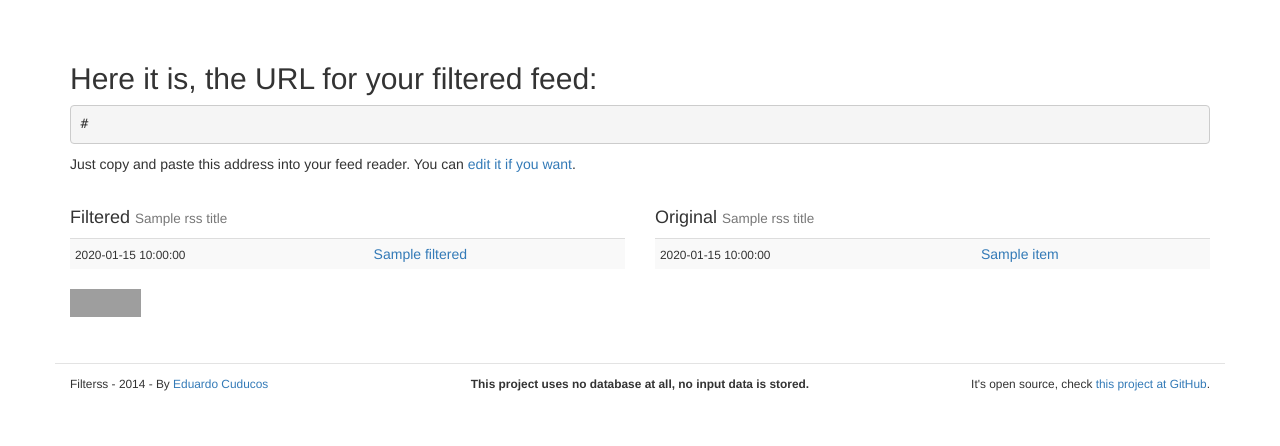
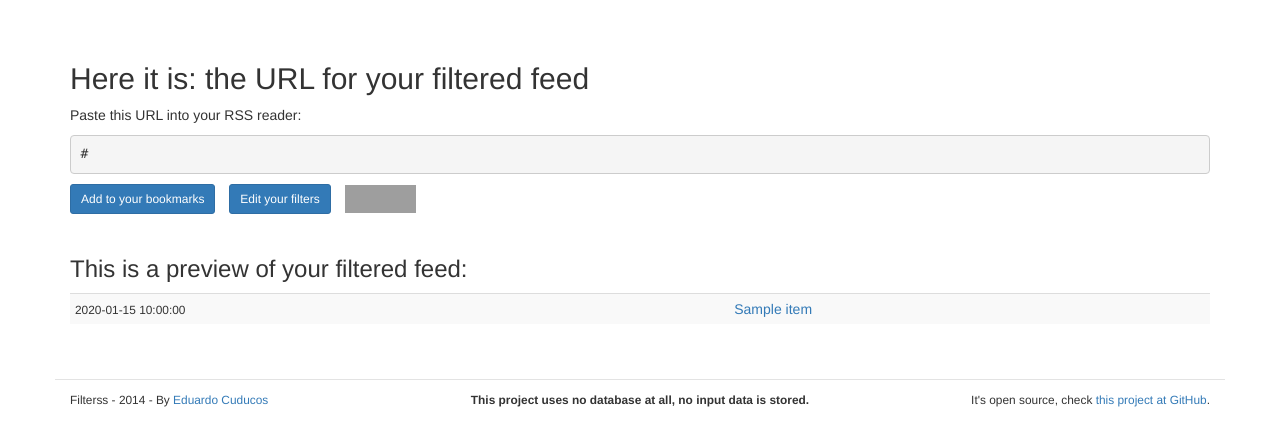
Before and after one commit to cuducos/filterss, a Flask app: template filterss/templates/info.html in a window 1280 px wide. Shown: the part 71-517 px from the top of the page. Run offline with Flask 2, Linux system fonts and the light colour scheme; the template is opened without the code that fills it: most values are stand-ins (such as "Sample title", 1, 10 or a date in 2020); some libraries are stand-ins or nearby versions; grey boxes are pictures that could not be loaded.

Commit message:
New visualization for filtered results

```diff
--- a/config.py
+++ b/config.py
@@ -1,5 +1,6 @@
 CSRF_ENABLED = True
 SECRET_KEY = 'NnDe4x3}qowql6ni-LqhuHzbs#RpsG$p'
+TITLE = 'Filterss: More power over your feeds'
 FILTERS = {'url': None,
            'title_inc': None,
            'title_exc': None,
--- a/filterss/helpers.py
+++ b/filterss/helpers.py
@@ -137,7 +137,7 @@ def remove_tags(string):
     return string.strip()
 
 
-def word_wrap(txt, length=48):
+def word_wrap(txt, length=120):
     """
     Return a wrapped a paragraph adding elipse after the first word that
     appears after a given number of characters (length var)
--- a/filterss/static/css/style.css
+++ b/filterss/static/css/style.css
@@ -1,3 +1,7 @@
+/***********************/
+/* Header               /
+/***********************/
+
 header {
     border-bottom: 1px solid #e3e3e3;
     margin-bottom: 3em;
@@ -8,6 +12,11 @@ header a, header a:hover {
     color: #4a6f9d  ;
 }
 
+
+/***********************/
+/* Input form           /
+/***********************/
+
 #accordion a {
     display: block;
     width: 100%;
@@ -17,6 +26,19 @@ header a, header a:hover {
 #accordion a:hover {
     text-decoration: none;
 }
+
+#url_feedback {
+    display: none;
+    margin: 20px 12px 0 0;
+}
+
+.help-block strong {
+    text-decoration: underline;
+}
+
+/***********************/
+/* Instructions @ home  /
+/***********************/
 
 sidebar ol {
     display: block;
@@ -47,17 +69,20 @@ sidebar ol li:before {
     border-radius: 999px
 }
 
-#url_feedback {
-    display: none;
-    margin: 20px 12px 0 0;
+/***********************/
+/* Results page         /
+/***********************/
+
+.results input {
+    width: 100%;
 }
 
-.help-block strong {
-    text-decoration: underline;
+.results li {
+    margin-bottom: 0.5em;
 }
 
 .comparison {
-    margin-top: 1em;
+    margin-top: 3em;
 }
 
 .comparison tr td {
@@ -70,13 +95,19 @@ sidebar ol li:before {
     opacity: 0.3;
 }
 
+/***********************/
+/* Footer               /
+/***********************/
+
 footer {
     border-top: 1px solid #e3e3e3;
     margin-top: 3em;
     padding-top: 1em;
 }
 
-/* jQuery-Tags-Input */
+/***********************/
+/* jQuery-Tags-Input    /
+/***********************/
 
 div.tagsinput {
     border: 1px solid #ccc;
--- a/filterss/templates/base.html
+++ b/filterss/templates/base.html
@@ -5,14 +5,18 @@
         <meta name="viewport" content="width=device-width, initial-scale=1.0">
         <meta http-equiv="X-UA-Compatible" content="IE=edge">
         <link rel="shortcut icon" href="/static/feed-icon-28x28.png" type="image/x-icon" />
-        <title>Filterss: More power over your feeds</title>
+        <title>{{ title }}</title>
         <meta name="description" content="Filter your RSS feed to customize the content you get in your reader." />
         <meta name="keywords" content="filter, feed, rss, customize" />
         <link rel="stylesheet" href="//netdna.bootstrapcdn.com/bootstrap/3.1.1/css/bootstrap.min.css">
         <script src="https://ajax.googleapis.com/ajax/libs/jquery/1.11.0/jquery.min.js"></script>
         <script src="//netdna.bootstrapcdn.com/bootstrap/3.1.1/js/bootstrap.min.js"></script>
+        {% if js == 'init' %}
         <script src="/static/js/jquery.tagsinput.min.js"></script>
-        <script src="/static/js/init.js"></script>
+        {% endif %}
+        {% if js %}
+        <script src="/static/js/{{ js }}.js"></script>
+        {% endif %}
         <link rel="stylesheet" href="/static/css/style.css" />
     </head>
     <body id="home">
--- a/filterss/templates/info.html
+++ b/filterss/templates/info.html
@@ -1,36 +1,24 @@
 {% extends "base.html" %}
 {% block content %}
 
-                <article class="col-md-12">
+                <div class="col-md-12">
 
-                    <h2>Here it is, the URL for your filtered feed:</h2>
+                    <h2>Here it is: the URL for your filtered feed</h2>
 
+                    <p>Paste this URL into your RSS reader:</p>
                     <pre>{{ rss_url }}</pre>
 
-                    <p>
-                        Just copy and paste this address into your feed reader.
-                        You can <a href="{{ edit_url }}">edit it if you want</a>.
-                    </p>
-
-                </article>
-
-                <div class="col-md-6 comparison">
-                    <h4>
-                        Filtered <small>{{ rss_title }}</small>
-                    </h4>
-                    <table class="table table-condensed table-striped">
-                    {% for i in filtered_items %}
-                        <tr>
-                            <td>
-                                <small>{{ i.date }}</small>
-                            </td>
-                            <td>
-                                <a href="{{ i.url }}" title="{{ i.title }}">{{ i.title_wrap }}</a>
-                            </td>
-                        </tr>
-                    {% endfor %}
-                    </table>
-                    <ul class="list-inline">
+                    <ul class="list-inline buttons">
+                        <li>
+                            <button id="bookmark" type="button" class="btn btn-primary btn-sm">
+                                Add to your bookmarks
+                            </button>
+                        </li>
+                        <li>
+                            <a href="{{ edit_url }}" class="btn btn-primary btn-sm">
+                                Edit your filters
+                            </a>
+                        </li>
                         <li>
                             <a href="http://www.feedly.com/home#subscription/feed/{{ rss_url_encoded }}">
                                 <img src="http://s3.feedly.com/img/follows/feedly-follow-rectangle-flat-medium_2x.png" alt="Add to Feedly" width="71" height="28" />
@@ -38,13 +26,12 @@
                         </li>
                     </ul>
 
-                </div>
+                    <div class="comparison">
 
-                <div class="col-md-6 comparison">
-                    <h4>
-                        Original <small>{{ rss_title }}</small>
-                    </h4>
+                        <h3>This is a preview of your filtered feed:</h3>
+
                         <table class="table table-condensed table-striped">
+
                         {% for i in all_items %}
                             <tr class="{{ i.css_class }}">
                                 <td>
@@ -54,8 +41,13 @@
                                     <a href="{{ i.url }}" title="{{ i.title }}">{{ i.title_wrap }}</a>
                                 </td>
                             </tr>
+
                         {% endfor %}
+
                         </table>
+
+                    </div>
+
                 </div>
 
 {% endblock %}
--- a/filterss/views.py
+++ b/filterss/views.py
@@ -16,7 +16,10 @@ sys.setdefaultencoding('utf-8')
 
 @app.route('/')
 def index():
-    return render_template('form.html', form=FilterForm())
+    return render_template('form.html',
+                           js='init',
+                           title=app.config['TITLE'],
+                           form=FilterForm())
 
 
 @app.route('/filter', methods=('GET', 'POST'))
@@ -25,7 +28,10 @@ def filter():
     if form.validate_on_submit():
         url_query = url_vars(get_filters(form))
         return redirect('/info?{}'.format(url_query))
-    return render_template('form.html', form=form)
+    return render_template('form.html',
+                           js='init',
+                           title=app.config['TITLE'],
+                           form=FilterForm())
 
 
 @app.route('/info')
@@ -49,7 +55,6 @@ def info():
 
     # loop items
     all_items = []
-    filtered_items = []
     for item in dom.getElementsByTagName('item'):
 
         # get title & link
@@ -63,27 +68,24 @@ def info():
         # test conditions
         conditions = test_conditions(values, title, link)
 
-        # sort nodes
-        item_class = 'skip'
+        # create item
         item = {'title': title,
                 'title_wrap': word_wrap(title),
                 'url': link,
                 'date': format_date(date),
-                'css_class': item_class}
-        if conditions:
-            filtered_items.append(item)
-            item['css_class'] = ''
+                'css_class': '' if conditions else 'skip'}
         all_items.append(item)
 
     return render_template(
         'info.html',
+        js='info',
+        title='#filterss {}'.format(rss_title),
         url=values['url'],
         rss_title=rss_title,
         rss_url=rss_url,
         rss_url_encoded=rss_url_encoded,
         edit_url=edit_url,
-        all_items=all_items,
-        filtered_items=filtered_items)
+        all_items=all_items)
 
 
 @app.route('/edit', methods=('GET', 'POST'))
@@ -100,7 +102,10 @@ def edit():
             field.data = values[field.name]
 
     # render the form with loaded data
-    return render_template('form.html', form=form)
+    return render_template('form.html',
+                           js='init',
+                           title=app.config['TITLE'],
+                           form=form)
 
 
 @app.route('/rss')
@@ -114,6 +119,11 @@ def rss():
         dom = connect_n_parse(values['url'])
     except:
         return abort(500)
+
+    # change title
+    title_node = dom.getElementsByTagName('title')[0]
+    rss_title = remove_tags(title_node.toxml())
+    title_node.firstChild.replaceWholeText('#filterss {}'.format(rss_title))
 
     # loop items
     for item in dom.getElementsByTagName('item'):
```
Also changed, not shown: filterss/static/js/info.js (added, +30 -0 lines). Lines whose indentation alone changed are shown as unchanged.
